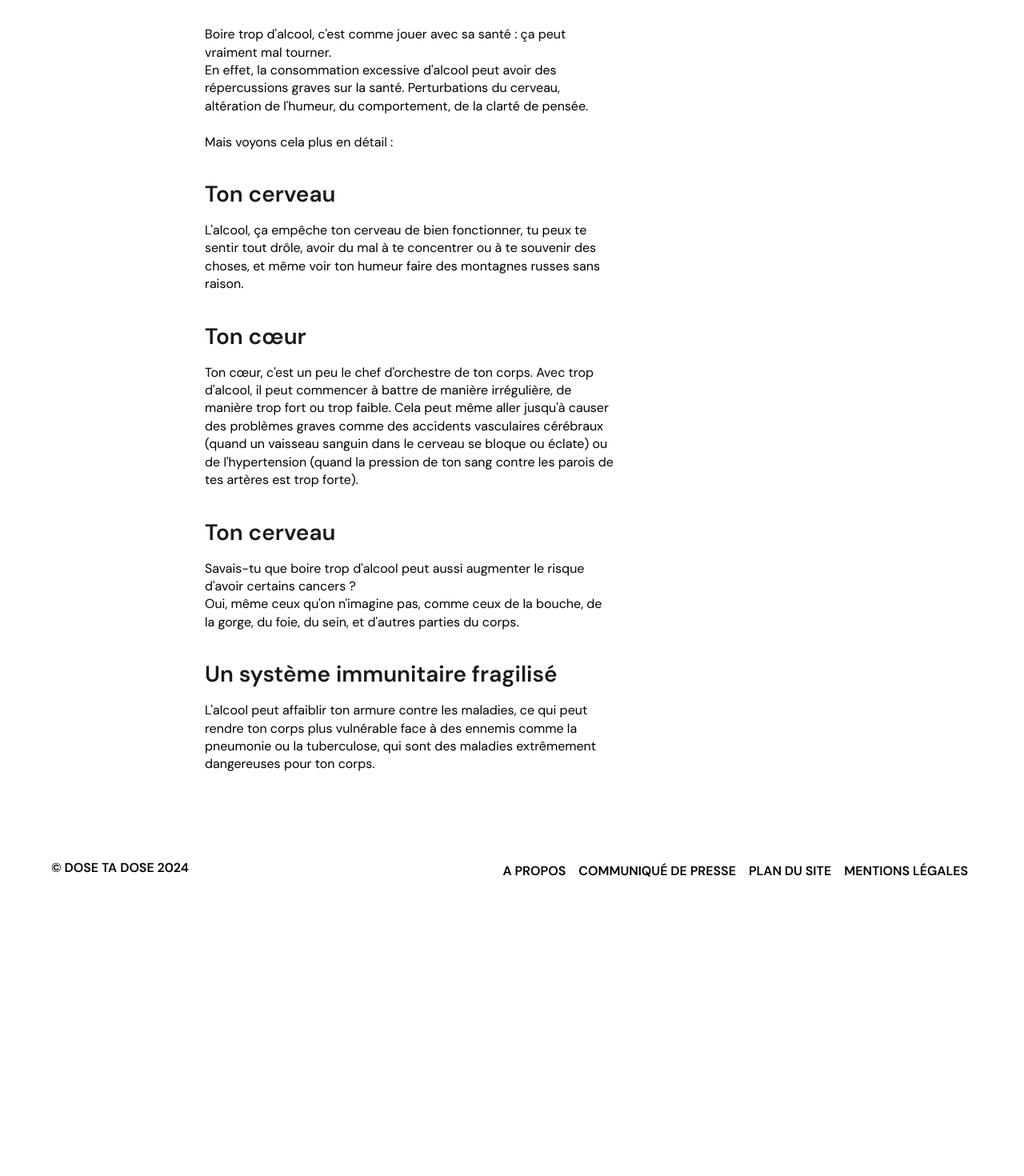
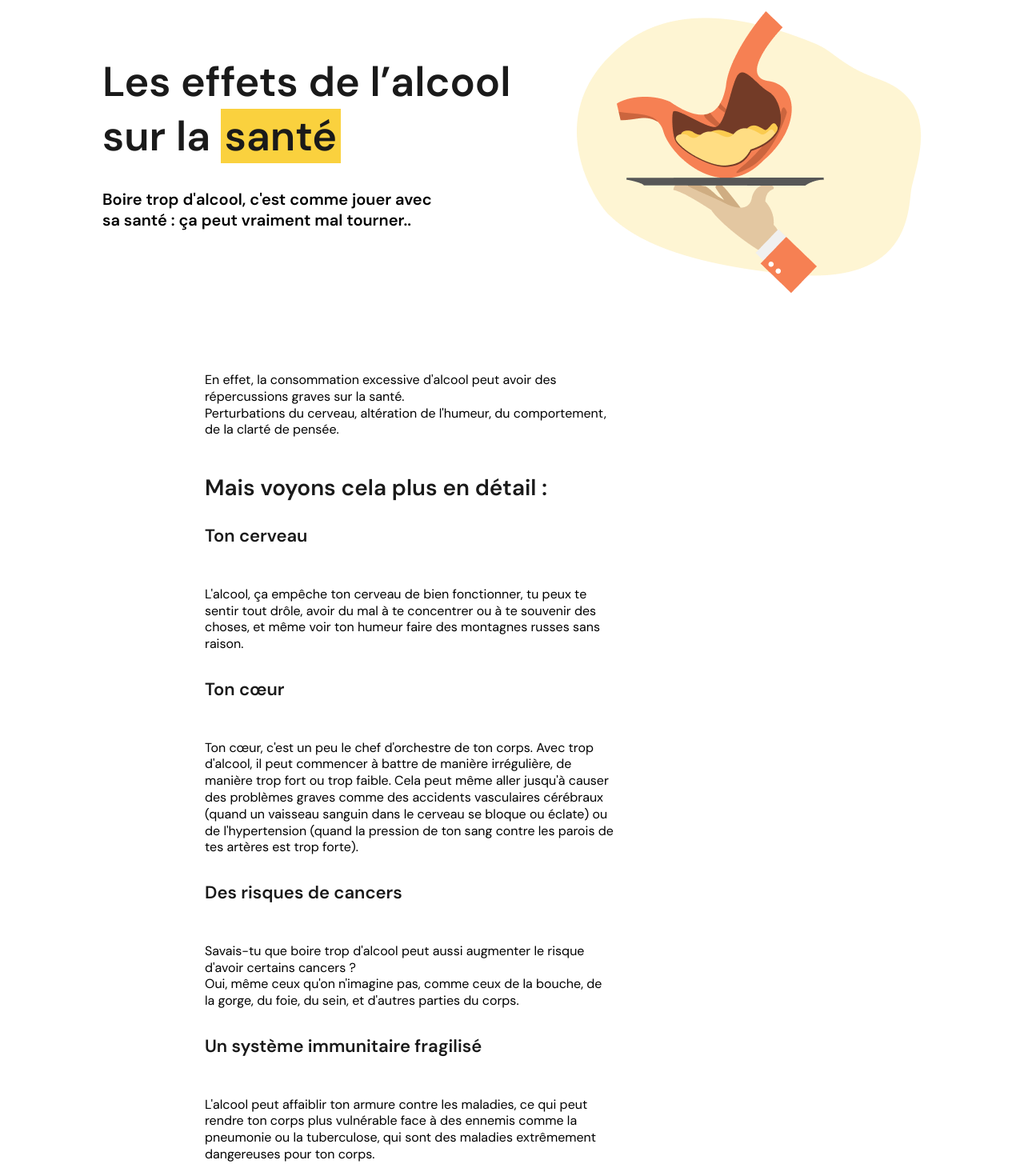
Before and after one commit to AurelianeD/dose-ta-dose, a SvelteKit app: page /ressources/effetAlcool in a window 1280 px wide. Shown: the part 540-2010 px from the top of the page at 80% size. Before the commit the page ends 1677 px from the top, so only its background shows below. Built offline with nearby package versions, Linux system fonts and the light colour scheme.

Commit message:
ressources

```diff
--- a/src/routes/ressources/effetAlcool/+page.svelte
+++ b/src/routes/ressources/effetAlcool/+page.svelte
@@ -1,60 +1,112 @@
 <script>
+	import Link from '$lib/components/Link.svelte';
 	import '$lib/styles/styles.css';
 </script>
 
-<div class="contenu">
-    <h1>Les effets de l'alcool sur <span class="encadre">ta santé</span></h1>
-    <p>Boire trop d'alcool, c'est comme jouer avec sa santé : ça peut vraiment mal tourner.<br>En effet, la consommation excessive d'alcool peut avoir des répercussions graves sur la santé. Perturbations du cerveau, altération de l'humeur, du comportement, de la clarté de pensée. <br><br> Mais voyons cela plus en détail :</p>
-    <div class="paragraphe">
-        <h2>Ton cerveau</h2>
-        <p>L'alcool,  ça empêche ton cerveau de bien fonctionner, tu peux te sentir tout drôle, avoir du mal à te concentrer ou à te souvenir des choses, et même voir ton humeur faire des montagnes russes sans raison.</p>
+<div class="nav-ressource">
+	<div class="nav-left">
+		<Link path="" textUnderline="Nos" text="thématiques" />
 	</div>
-    <div class="paragraphe">
-        <h2>Ton cœur</h2>
-        <p>Ton cœur, c'est un peu le chef d'orchestre de ton corps. Avec trop d'alcool, il peut commencer à battre de manière irrégulière, de manière trop fort ou trop faible. Cela peut même aller jusqu'à causer des problèmes graves comme des accidents vasculaires cérébraux (quand un vaisseau sanguin dans le cerveau se bloque ou éclate) ou de l'hypertension (quand la pression de ton sang contre les parois de tes artères est trop forte).</p>
-    </div>
-    <div class="paragraphe">
-        <h2>Ton cerveau</h2>
-        <p>Savais-tu que boire trop d'alcool peut aussi augmenter le risque d'avoir certains cancers ? <br> Oui, même ceux qu'on n'imagine pas, comme ceux de la bouche, de la gorge, du foie, du sein, et d'autres parties du corps. </p>
-    </div>
-    <div class="paragraphe">
-        <h2>Un système immunitaire fragilisé</h2>
-        <p>L'alcool peut affaiblir ton armure contre les maladies, ce qui peut rendre ton corps plus vulnérable face à des ennemis comme la pneumonie ou la tuberculose, qui sont des maladies extrêmement  dangereuses pour ton corps.</p>
+	<div class="nav-right">
+		<Link path="pressionSociale" textUnderline="Pression sociale" text="et alcool" />
 	</div>
 </div>
 
+<section class="top-home-page">
+	<div class="left-part">
+		<h1>Les effets de l’alcool sur la <span class="yellow-bg">santé</span></h1>
+		<p class="subtitle">
+			Boire trop d'alcool, c'est comme jouer avec sa santé&nbsp;: ça peut vraiment mal tourner..
+		</p>
+	</div>
+	<img class="img-home" src="/images/illu-ressources-1.png" alt="" />
+</section>
+
+<section class="contenu">
+	<p>
+		En effet, la consommation excessive d'alcool peut avoir des répercussions graves sur la santé.<br
+		/>
+		Perturbations du cerveau, altération de l'humeur, du comportement, de la clarté de pensée.
+	</p>
+	<h2>Mais voyons cela plus en détail :</h2>
+	<h3>Ton cerveau</h3>
+	<p>
+		L'alcool, ça empêche ton cerveau de bien fonctionner, tu peux te sentir tout drôle, avoir du mal
+		à te concentrer ou à te souvenir des choses, et même voir ton humeur faire des montagnes russes
+		sans raison.
+	</p>
+	<h3>Ton cœur</h3>
+	<p>
+		Ton cœur, c'est un peu le chef d'orchestre de ton corps. Avec trop d'alcool, il peut commencer à
+		battre de manière irrégulière, de manière trop fort ou trop faible. Cela peut même aller jusqu'à
+		causer des problèmes graves comme des accidents vasculaires cérébraux (quand un vaisseau sanguin
+		dans le cerveau se bloque ou éclate) ou de l'hypertension (quand la pression de ton sang contre
+		les parois de tes artères est trop forte).
+	</p>
+	<h3>Des risques de cancers</h3>
+	<p>
+		Savais-tu que boire trop d'alcool peut aussi augmenter le risque d'avoir certains cancers ? <br/>
+		Oui, même ceux qu'on n'imagine pas, comme ceux de la bouche, de la gorge, du foie, du sein, et d'autres
+		parties du corps.
+	</p>
+	<h3>Un système immunitaire fragilisé</h3>
+	<p>
+		L'alcool peut affaiblir ton armure contre les maladies, ce qui peut rendre ton corps plus
+		vulnérable face à des ennemis comme la pneumonie ou la tuberculose, qui sont des maladies
+		extrêmement dangereuses pour ton corps.
+	</p>
+</section>
+
 <style>
-    .contenu{
-        max-width: 60vw;
-        margin: auto;
-        margin-top: 50px;
+	.nav-ressource {
+		padding: 30px 5vw;
+		display: flex;
+		justify-content: space-between;
+	}
+
+	.subtitle {
+		margin-top: 32px;
+		margin-bottom: 24px;
+		width: 70%;
+		font-weight: 600;
+		line-height: 130%;
+		font-size: 20px;
+	}
+	.top-home-page {
+		margin-top: 128px;
+		padding: 0 10vw;
+		display: flex;
+		align-items: center;
+		justify-content: space-between;
+	}
+
+	.top-home-page .left-part {
 		display: flex;
 		flex-direction: column;
+		justify-content: start;
+	}
+	.contenu {
+    margin-left: 20vw;
+		margin-top: 50px;
 		gap: 40px;
 	}
-
-    p {
+  .contenu h2{
+    margin-top: 48px;
+    margin-bottom: 32px;
+  }
+	.contenu p {
+    margin: 48px 0 32px 0;
 		max-width: 40vw;
-        line-height: 140%;
+		line-height: 130%;
 	}
 
-    .encadre{
+	.yellow-bg {
 		background-color: var(--yellow);
 		padding: 0 5px;
 	}
 
-    .paragraphe{
-        display: flex;
-        flex-direction: column;
-        gap: 20px;
-    }
-
-    @media screen and (max-width: 1000px){
-      .contenu{
-        max-width: 70vw;
-      }
-
-      p{
+	@media screen and (max-width: 1000px) {
+		p {
 			max-width: 80vw;
 		}
 	}
```
Also changed, not shown: static/images/illu-ressources-1.png (added), static/images/illu-ressources-2.png (added). Lines whose indentation alone changed are shown as unchanged.
